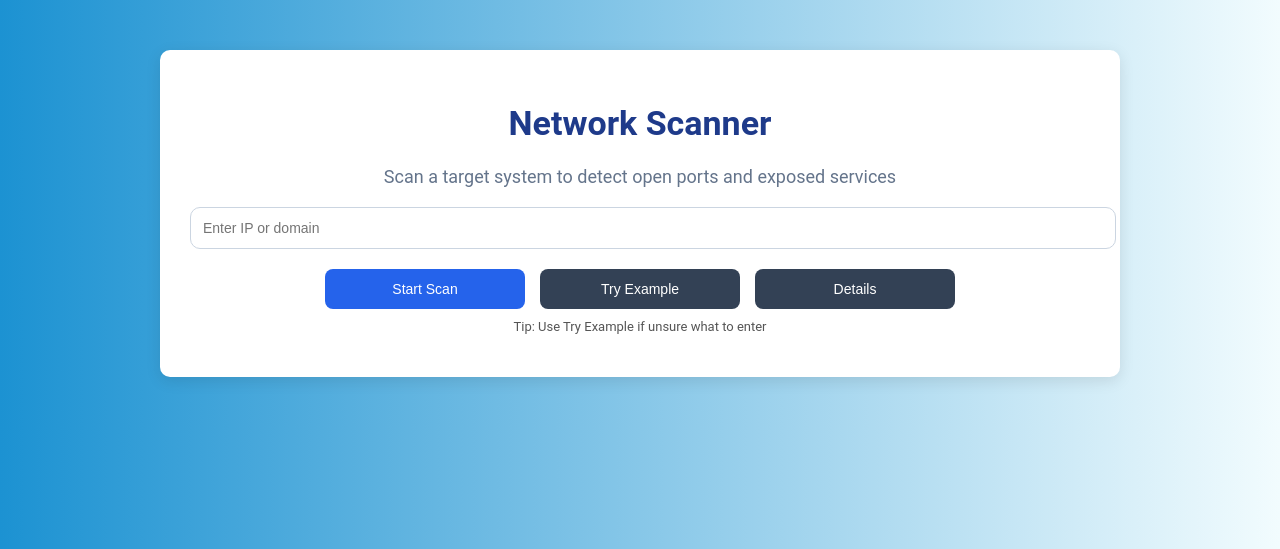
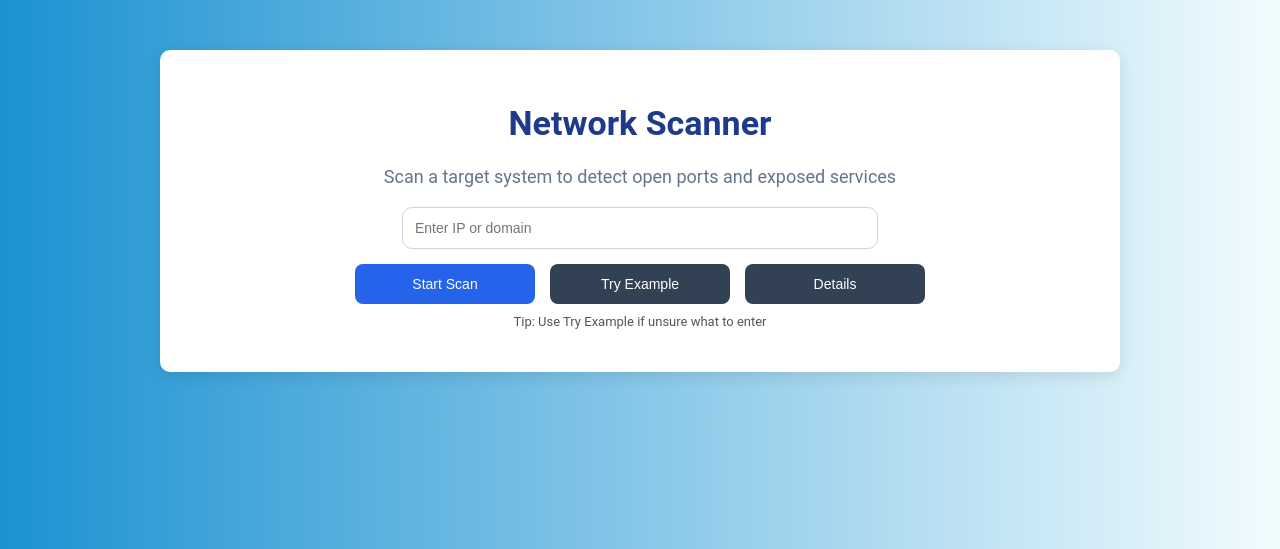
Before and after one commit to manav1777/network-scanner, a Flask app: page / in a window 1280 px wide. Shown: the top 549 px of the page. Run offline with Flask 3, Linux system fonts and the light colour scheme.

Commit message:
final change

```diff
--- a/templates/index.html
+++ b/templates/index.html
@@ -23,19 +23,16 @@ body {
     text-align: center;
 }
 
-h1 {
-    color: #1e3a8a;
-    font-size: 34px;
+form {
+    display: flex;
+    flex-direction: column;
+    align-items: center;
+    gap: 15px;
 }
 
-.subtitle {
-    color: #64748b;
-    font-size: 18px;
-    margin-bottom: 20px;
-}
-
-input {
+input[type="text"] {
     width: 100%;
+    max-width: 450px;
     padding: 12px;
     border-radius: 10px;
     border: 1px solid #cbd5e1;
@@ -46,26 +43,38 @@ input {
     display: flex;
     justify-content: center;
     gap: 15px;
-    margin-top: 20px;
+    flex-wrap: wrap;
 }
 
 button {
-    width: 200px;
+    width: 180px;
     padding: 12px;
-    border: none;
+    font-size: 14px;
     border-radius: 8px;
-    cursor: pointer;
-    font-size: 14px;
     background: #2563eb;
     color: white;
+    border: none;
+    cursor: pointer;
+    transition: 0.2s;
+}
+
+button:hover {
+    background: #1d4ed8;
 }
 
 .secondary-btn {
     background: #334155;
 }
 
-button:hover {
-    opacity: 0.9;
+h1 {
+    color: #1e3a8a;
+    font-size: 34px;
+}
+
+.subtitle {
+    color: #64748b;
+    font-size: 18px;
+    margin-bottom: 20px;
 }
 
 .hint {
```
